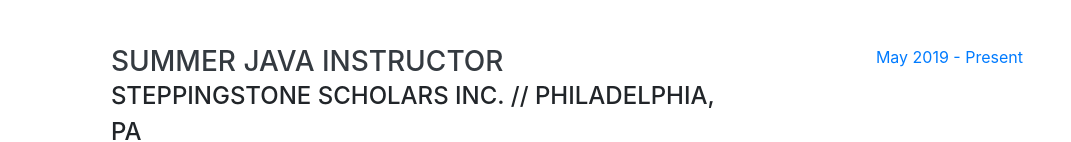
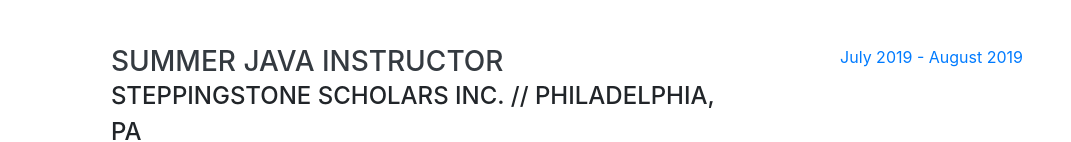
Before and after one commit to RoseKeenan/rosekeenan.github.io, a website with bundled scripts: page index.html in a window 1280 px wide. Shown: the part 1890-2032 px from the top of the page, without its empty margins (209-1280 px from the left). Built offline with nearby package versions, Linux system fonts and the light colour scheme; files whose address does not match are found by name; a web font is replaced by a local one.

Commit message:
Making changes on different device

```diff
--- a/index.html
+++ b/index.html
@@ -202,7 +202,7 @@
               </p>
           </div>
           <div class="resume-date text-md-right">
-            <span class="text-primary">May 2019 - Present</span>
+            <span class="text-primary">July 2019 - August 2019</span>
           </div>
         </div>
 
```
